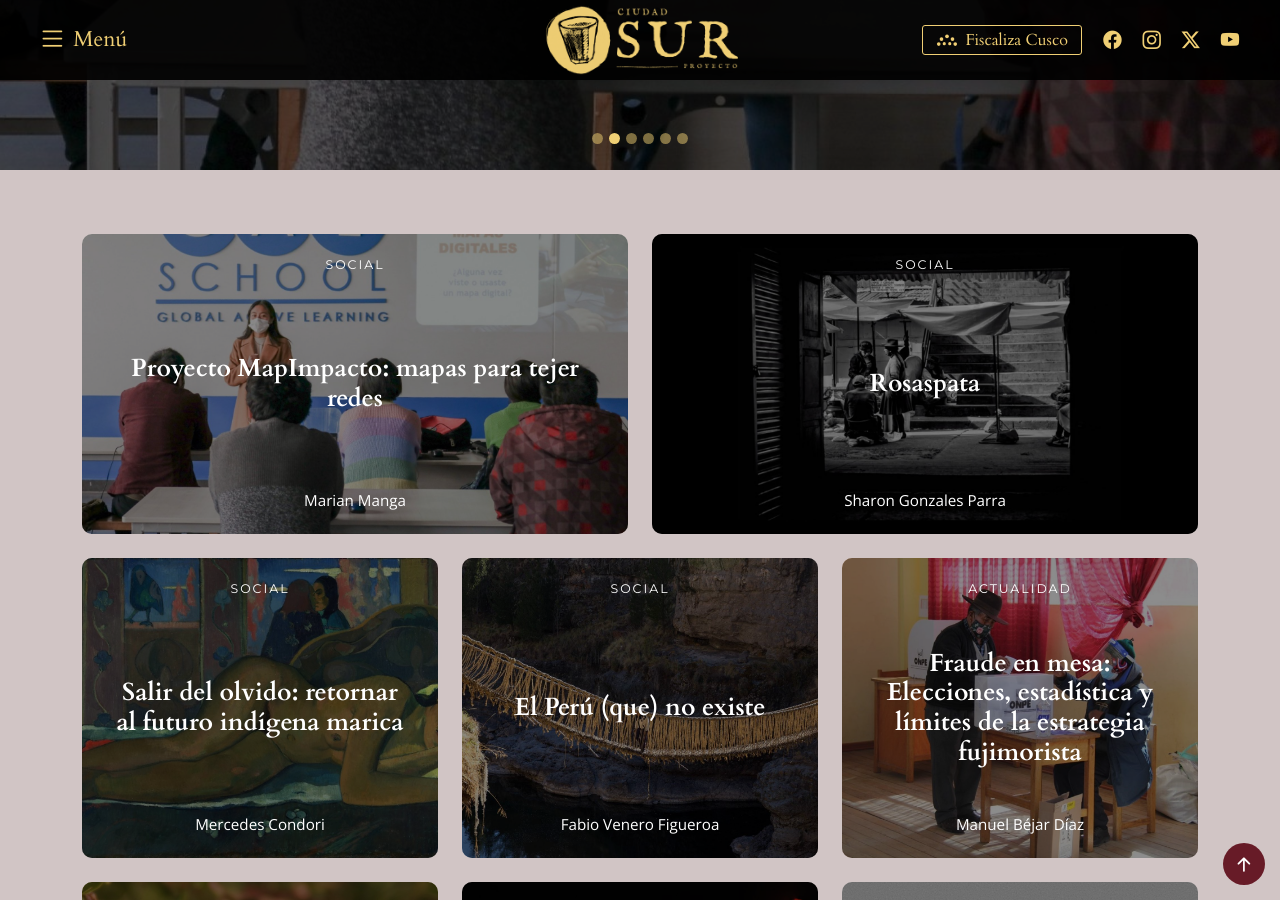
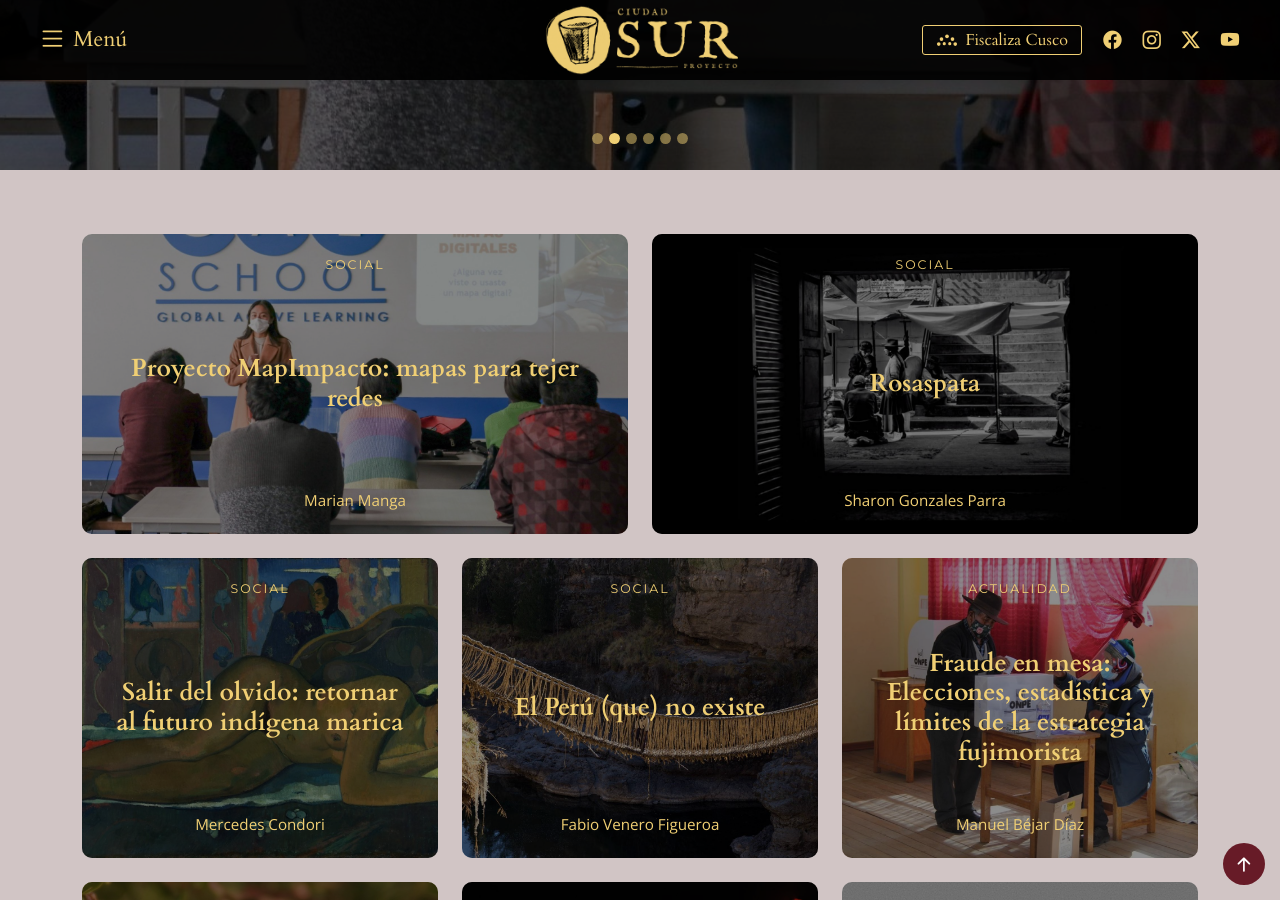
Before and after one commit to romelserg/ciudadsur, a Jekyll site: the page built from index.html, in a window 1280 px wide and 900 px high, scrolled down 730 px. Built offline with Jekyll 4.4.1, drawn with Linux system fonts in a browser that asks for light colours.

Commit message:
Tarjetas de la portada en color maíz
Co-Authored-By: Claude Opus 5.5 <noreply@anthropic.com>

```diff
--- a/assets/css/estilo.css
+++ b/assets/css/estilo.css
@@ -107,7 +107,7 @@ h1, h2, h3, .cardo { font-family: "Cardo", serif; }
 .tarjeta {
   position: relative; display: flex; flex-direction: column; justify-content: center; align-items: center;
   min-height: 300px; padding: 3.5rem 1.8rem;
-  border-radius: 10px; overflow: hidden; text-align: center; text-decoration: none; color: #fff;
+  border-radius: 10px; overflow: hidden; text-align: center; text-decoration: none; color: var(--maiz);
   background: var(--borgona) center / cover no-repeat;
   transition: transform .5s cubic-bezier(.19, 1, .22, 1), background-size .5s;
 }
@@ -116,7 +116,7 @@ h1, h2, h3, .cardo { font-family: "Cardo", serif; }
   transition: background .8s cubic-bezier(.19, 1, .22, 1);
 }
 .tarjeta > * { position: relative; }
-.tarjeta:hover { transform: scale(.98); color: #fff; }
+.tarjeta:hover { transform: scale(.98); color: var(--maiz); }
 .tarjeta:hover::before { background: rgba(0, 0, 0, .15); }
 .tarjeta:hover .tarjeta-titulo { opacity: 0; }
 .tarjeta.sin-imagen:hover .tarjeta-titulo { opacity: 1; }
```
